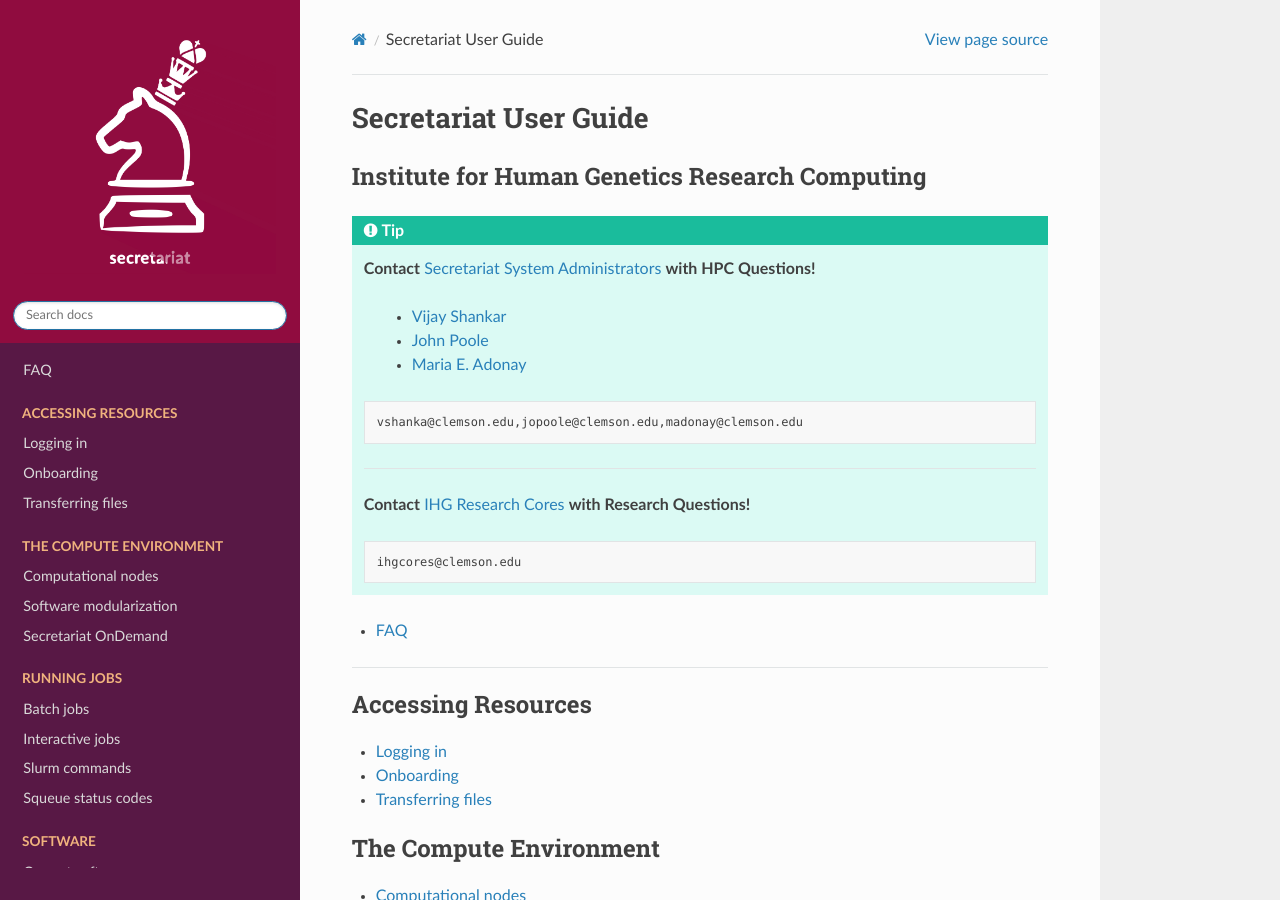
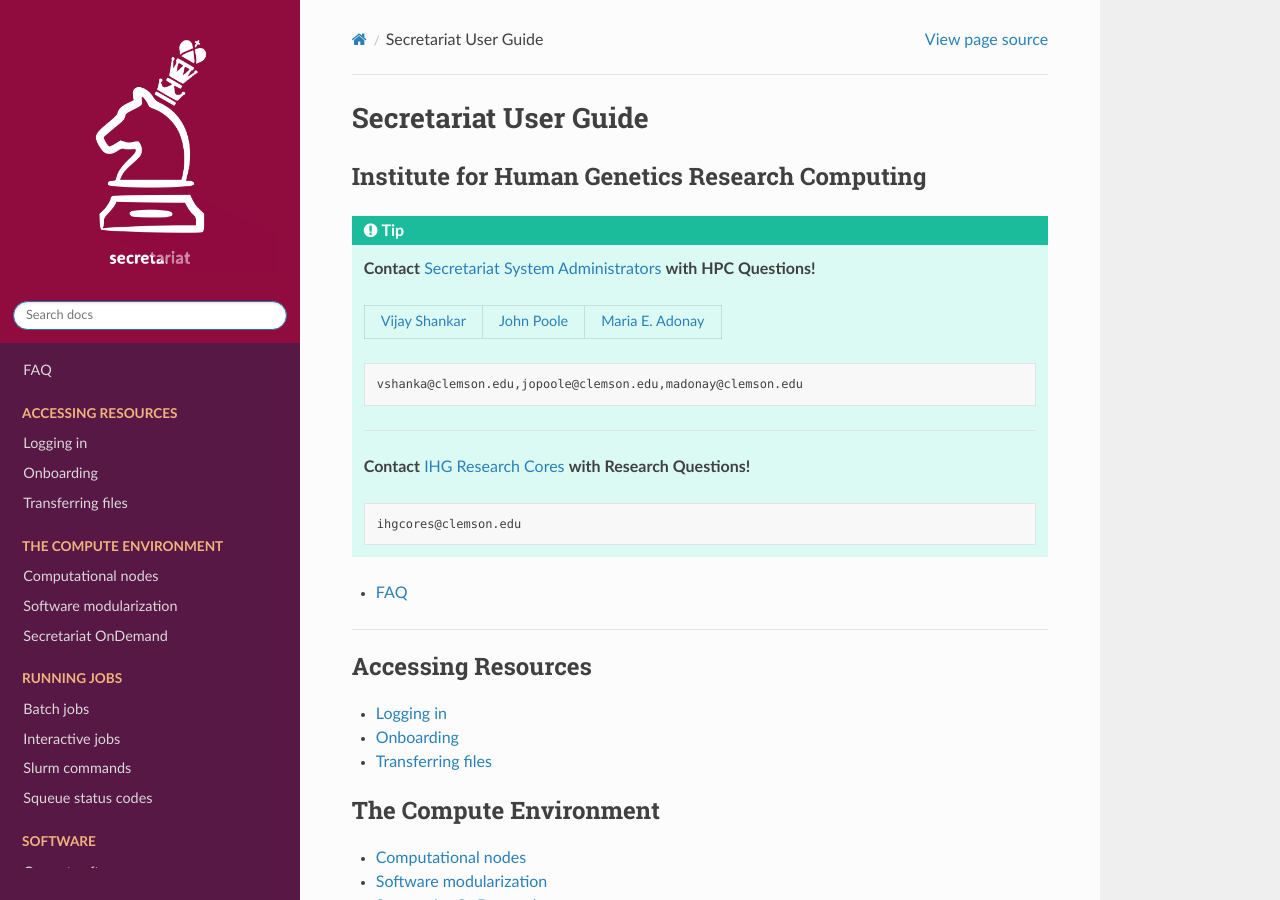
Before and after one commit to amalgamaria/secretariat, a Sphinx documentation site: the page built from docs/index.rst, in a window 1280 px wide and 900 px high. Built offline with Sphinx 7.4.7 and the Read the Docs theme 3.1.0, drawn with Linux system fonts in a browser that asks for light colours; pages that are not in the unit, such as notebooks, are missing from menus.

Commit message:
Replace bullets with table

```diff
--- a/docs/index.rst
+++ b/docs/index.rst
@@ -7,9 +7,9 @@
 
    **Contact** `Secretariat System Administrators`_ **with HPC Questions!**
 
-        - `Vijay Shankar`_
-        - `John Poole`_
-        - `Maria E. Adonay`_
+   +------------------+----------------+--------------------+
+   | `Vijay Shankar`_ | `John Poole`_  | `Maria E. Adonay`_ |
+   +------------------+----------------+--------------------+
 
    .. code-block:: text
 
```
